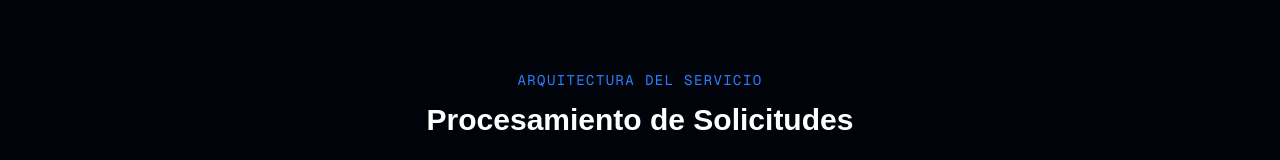
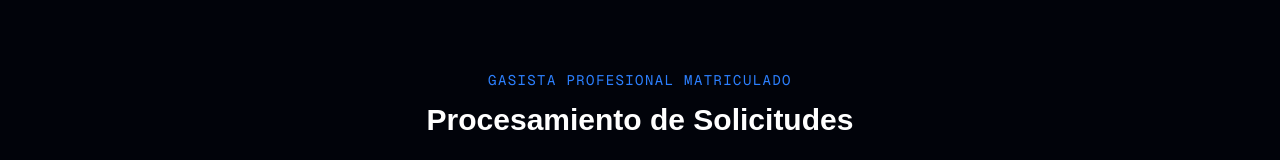
Before and after one commit to benjaminVasquez07/gasapp, a Next.js app in the folder my-app/: page / in a window 1280 px wide. Shown: the part 764-924 px from the top of the page. Built offline with nearby package versions, Linux system fonts and the light colour scheme; no server answers.

Commit message:
cambie el diseño de la pagina

```diff
--- a/my-app/app/page.tsx
+++ b/my-app/app/page.tsx
@@ -117,7 +117,7 @@ export default function Home() {
           <div className="container mx-auto px-6">
             <div className="max-w-xl mx-auto text-center mb-20">
               <h3 className="text-sm font-mono tracking-widest text-blue-500 uppercase">
-                Arquitectura del Servicio
+                 Gasista Profesional Matriculado
               </h3>
               <p className="text-3xl font-bold text-white mt-3">Procesamiento de Solicitudes</p>
             </div>
```
